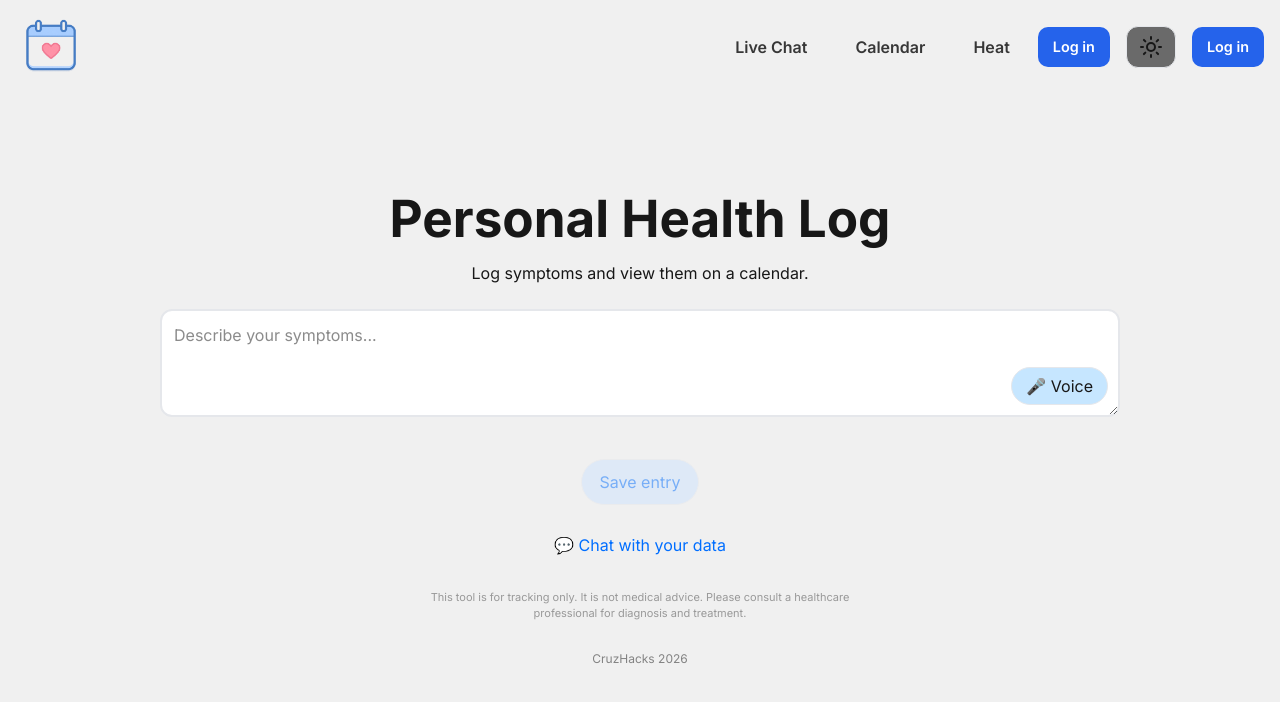
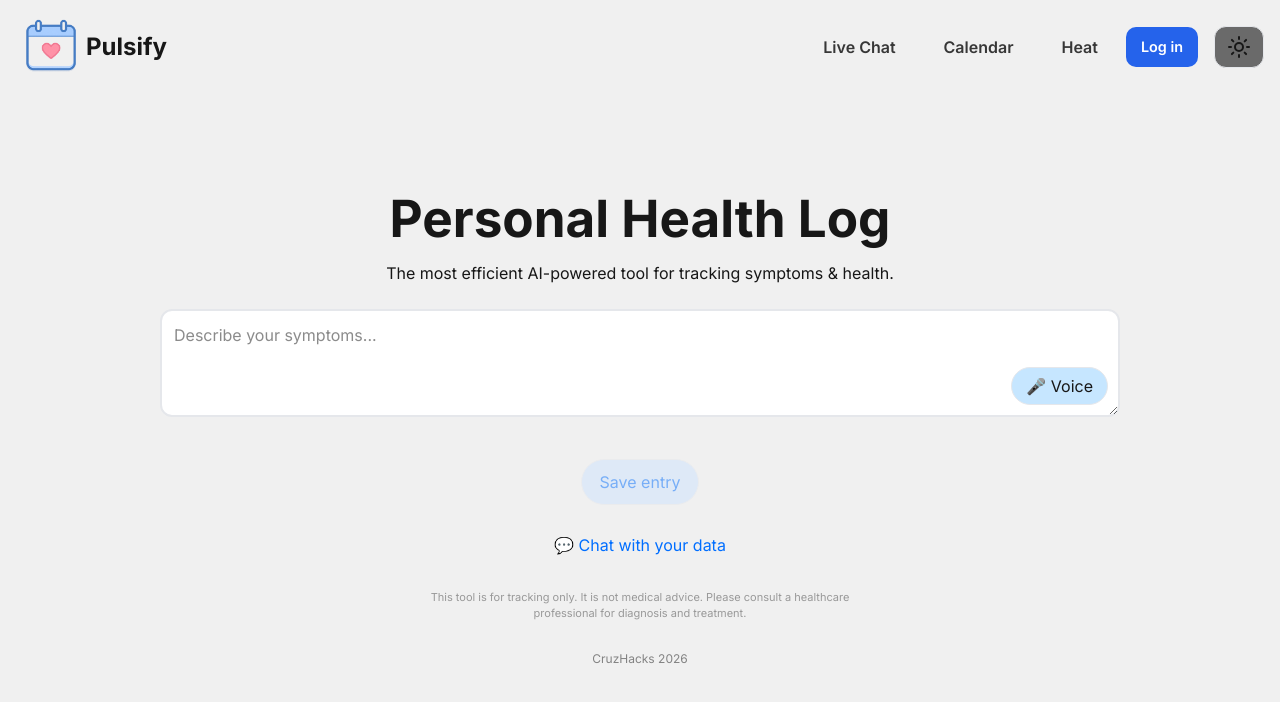
Before and after one commit to misotofu7/personal-health-log, a Next.js app: page / in a window 1280 px wide. Shown: the top 702 px of the page. Built offline with nearby package versions, Linux system fonts and the light colour scheme; no server answers.

Commit message:
Pulsify top left & log in gone

```diff
--- a/src/app/components/Navbar.jsx
+++ b/src/app/components/Navbar.jsx
@@ -29,7 +29,8 @@ export const Navbar = ({ user = null, isLoading = false, ThemeToggleComponent =
     <nav className={`${styles.navbar} ${isScrolled ? styles.scrolled : ""}`}>
         <div className={styles.navContent}>
             <a href="/" className={styles.brand} aria-label="Home">
-                <Image src="/logo.png" alt="Logo" width={70} height={70} priority />
+                <Image src="/logo.png" alt="Logo" width={70} height={70} priority className="hover:scale-102 duration-200" />
+                <h1 className = "font-bold text-2xl hover:scale-102 duration-200"> Pulsify </h1>
             </a>
 
             <div className={styles.navRight}>
@@ -55,11 +56,6 @@ export const Navbar = ({ user = null, isLoading = false, ThemeToggleComponent =
 
                 <ThemeToggle />
 
-                {!isLoading && !user && (
-                    <a href="/auth/login" className={`${styles.authButton} ${styles.login}`}>
-                    Log in
-                    </a>
-                )}
 
                 {ThemeToggleComponent
                     ? typeof ThemeToggleComponent === "function"
--- a/src/app/page.js
+++ b/src/app/page.js
@@ -60,7 +60,7 @@ export default function Home() {
 
       <main className="page" style={{ paddingTop: 90 }}>
         <h1 className="main-title">Personal Health Log</h1>
-        <p className="muted">Log symptoms and view them on a calendar.</p>
+        <p className="muted">The most efficient AI-powered tool for tracking symptoms & health.</p>
 
         <div className="textarea-wrapper">
           <textarea
```
